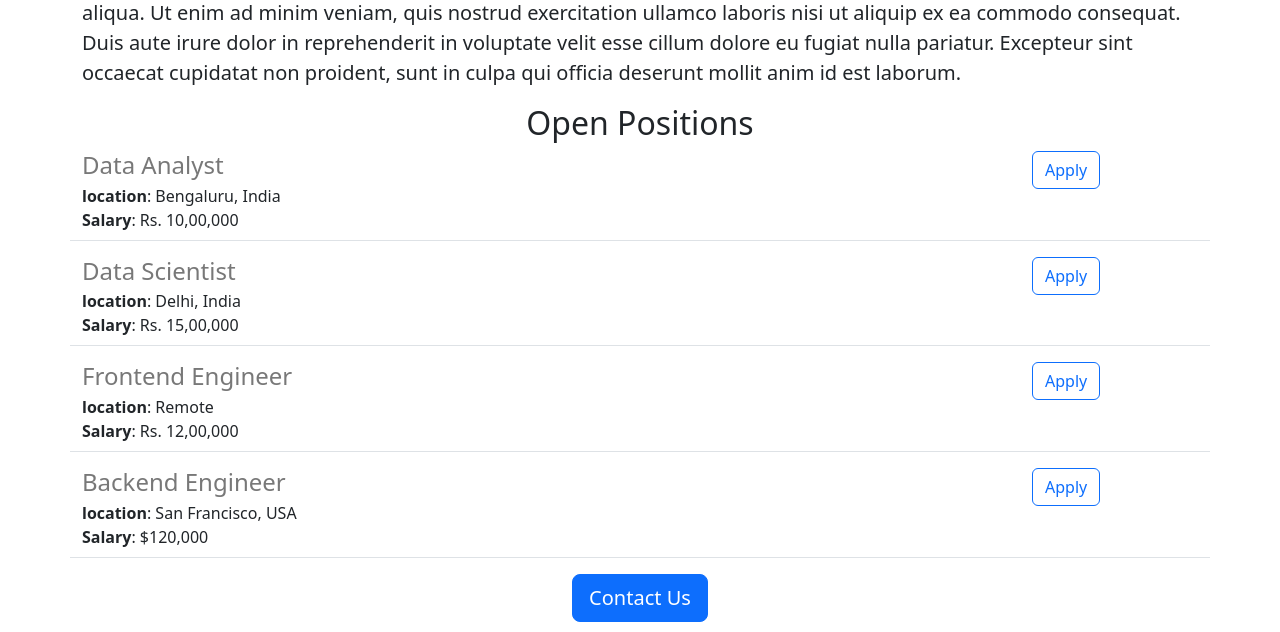
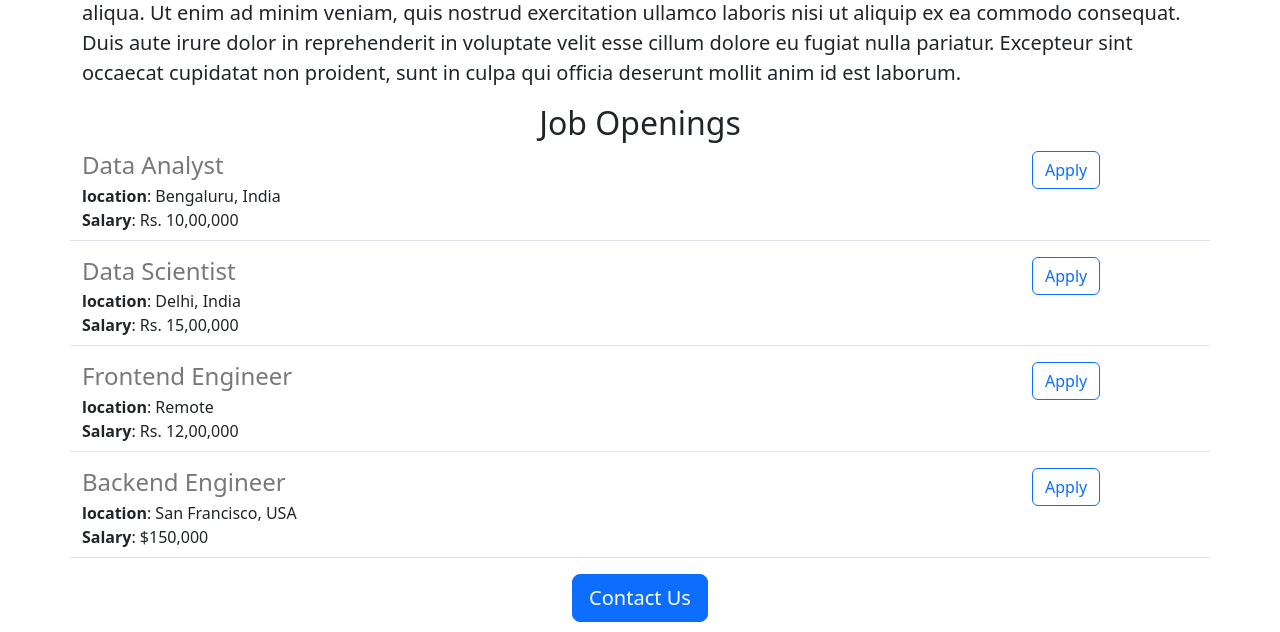
Before and after one commit to Superritemaster/Ethan-Careers-Website, a Flask app: page / in a window 1280 px wide. Shown: the part 518-1150 px from the top of the page. Run offline with Flask 3, Linux system fonts and the light colour scheme.

Commit message:
Changed Salary on id 4 and changed open positions to job openings

```diff
--- a/app.py
+++ b/app.py
@@ -25,7 +25,7 @@ JOBS = [
     'id' : 4,
     'title': 'Backend Engineer',
     'location': 'San Francisco, USA',
-    'salary': '$120,000'
+    'salary': '$150,000'
   }
 ]
 
--- a/templates/home.html
+++ b/templates/home.html
@@ -22,7 +22,7 @@
     <p class="lead" >
       Lorem ipsum dolor sit amet, consectetur adipiscing elit, sed do eiusmod tempor incididunt ut labore et dolore magna aliqua. Ut enim ad minim veniam, quis nostrud exercitation ullamco laboris nisi ut aliquip ex ea commodo consequat. Duis aute irure dolor in reprehenderit in voluptate velit esse cillum dolore eu fugiat nulla pariatur. Excepteur sint occaecat cupidatat non proident, sunt in culpa qui officia deserunt mollit anim id est laborum.
     </p>
-    <h2 class="text-center"> Open Positions</h2>
+    <h2 class="text-center">Job Openings</h2>
     <div>
       {% for job in jobs %}
       {% include 'jobitem.html' %}
```
